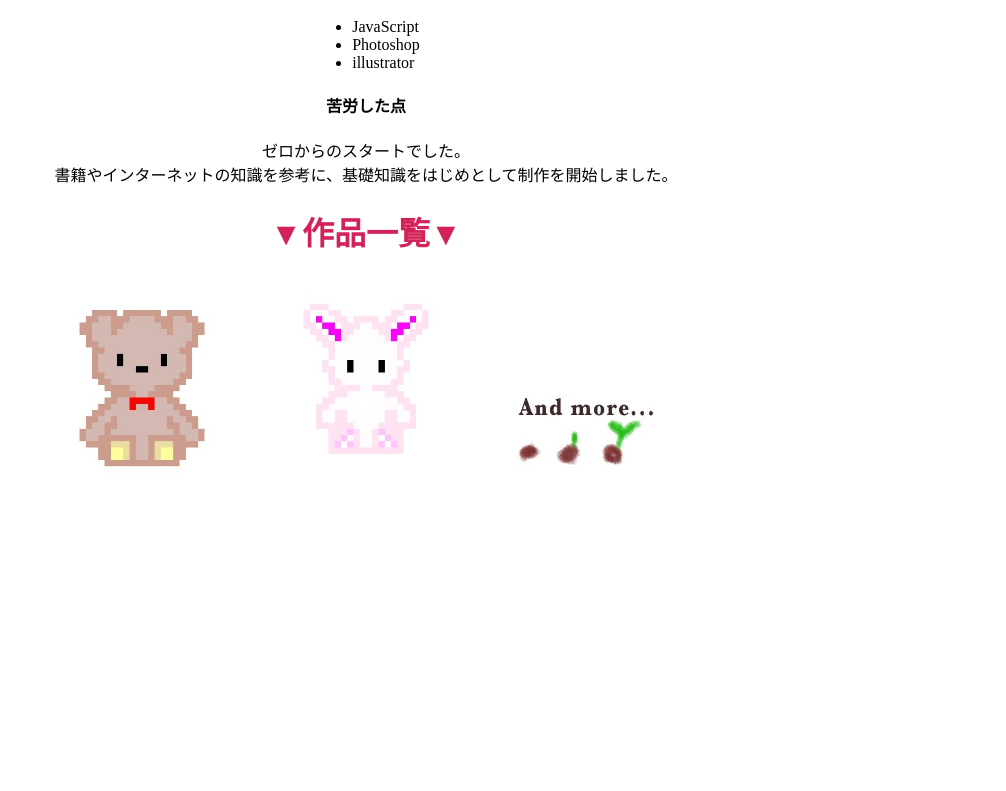
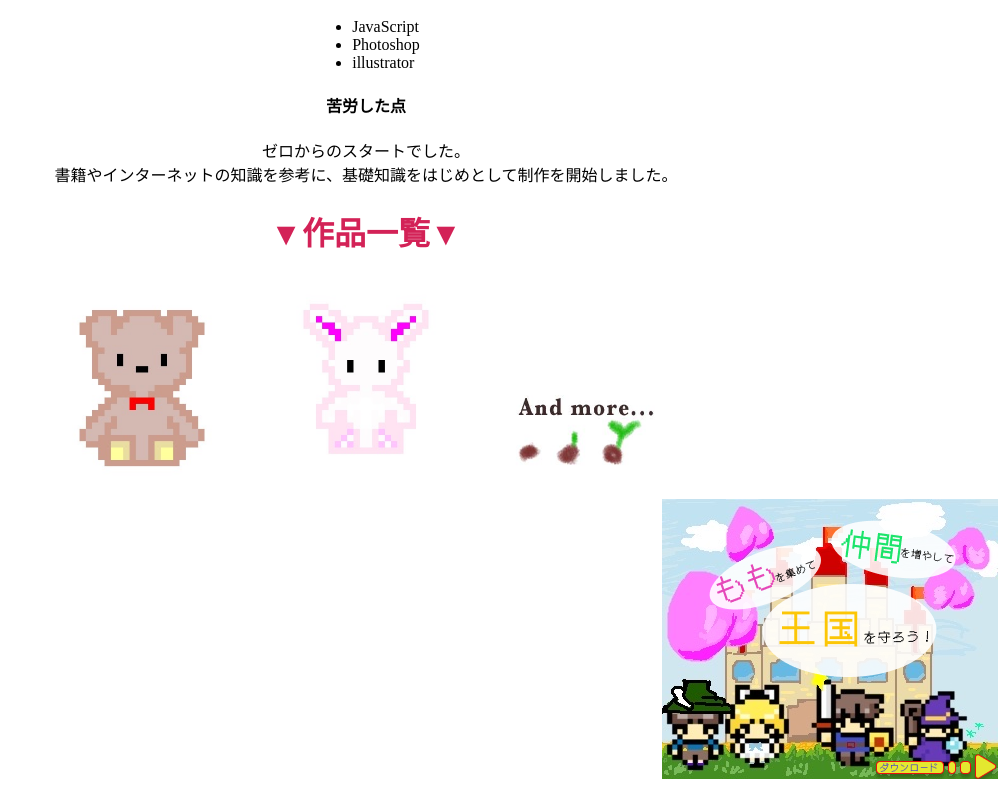
Before and after one commit to kobashiho/portfolio, a plain HTML site: page index.html in a window 1280 px wide. Shown: the part 592-1383 px from the top of the page, without its empty margins (274-1280 px from the left). Before the commit the page ends 1099 px from the top, so only its background shows below. Drawn offline with Linux system fonts and the light colour scheme.

Commit message:
広告バナー（ダミー）追加

```diff
--- a/index.html
+++ b/index.html
@@ -82,6 +82,10 @@
 
     </div>
 
+    <div class="bnr">
+        <a href="#"><img src="illustration/banner.png"></a>
+    </div>
+
 </body>
 
 </html>
--- a/style/style.css
+++ b/style/style.css
@@ -117,3 +117,7 @@ html {
     margin: auto;
     text-align: left;
 }
+
+.bnr {
+    text-align: right;
+}
```
Also changed, not shown: illustration/banner.png (added).
